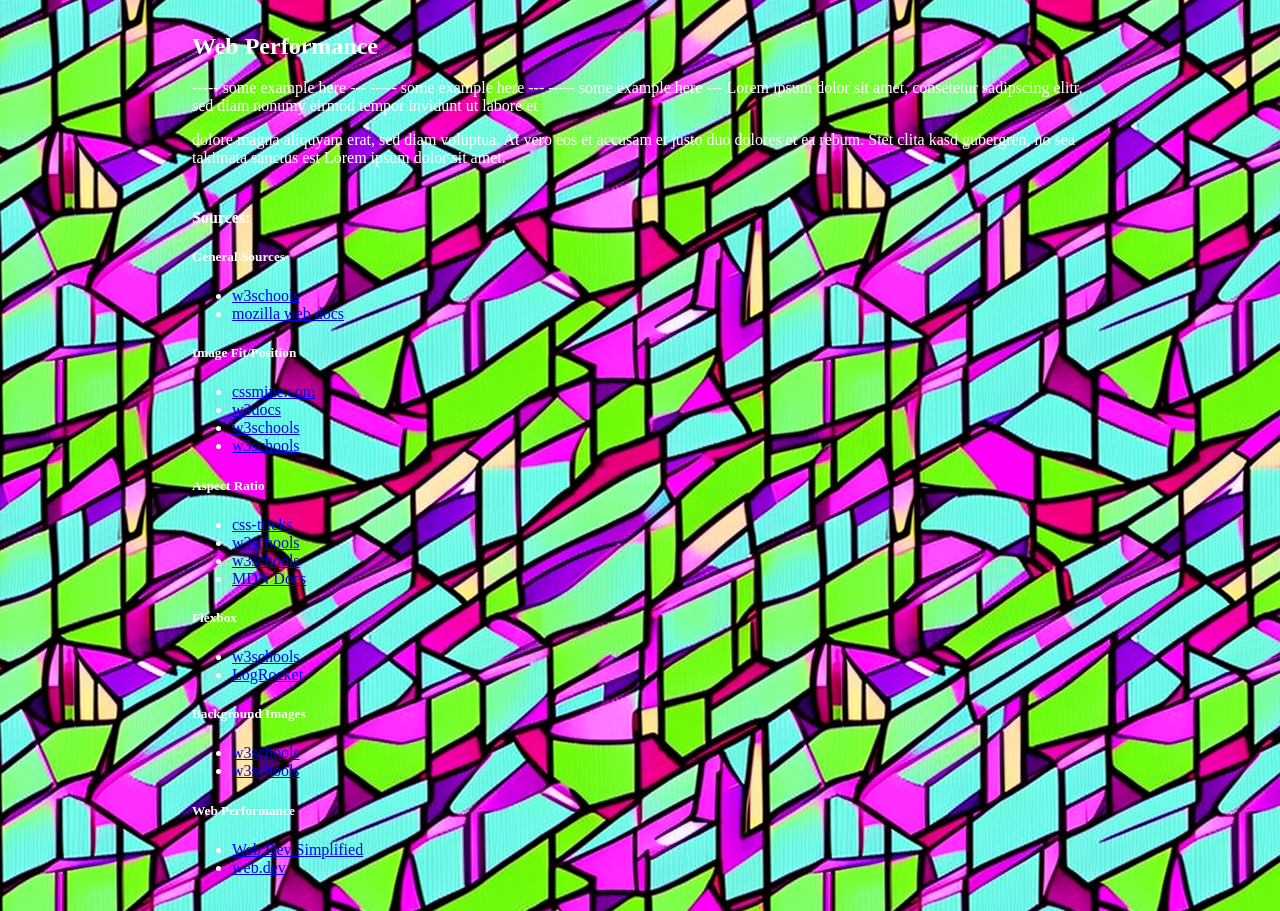
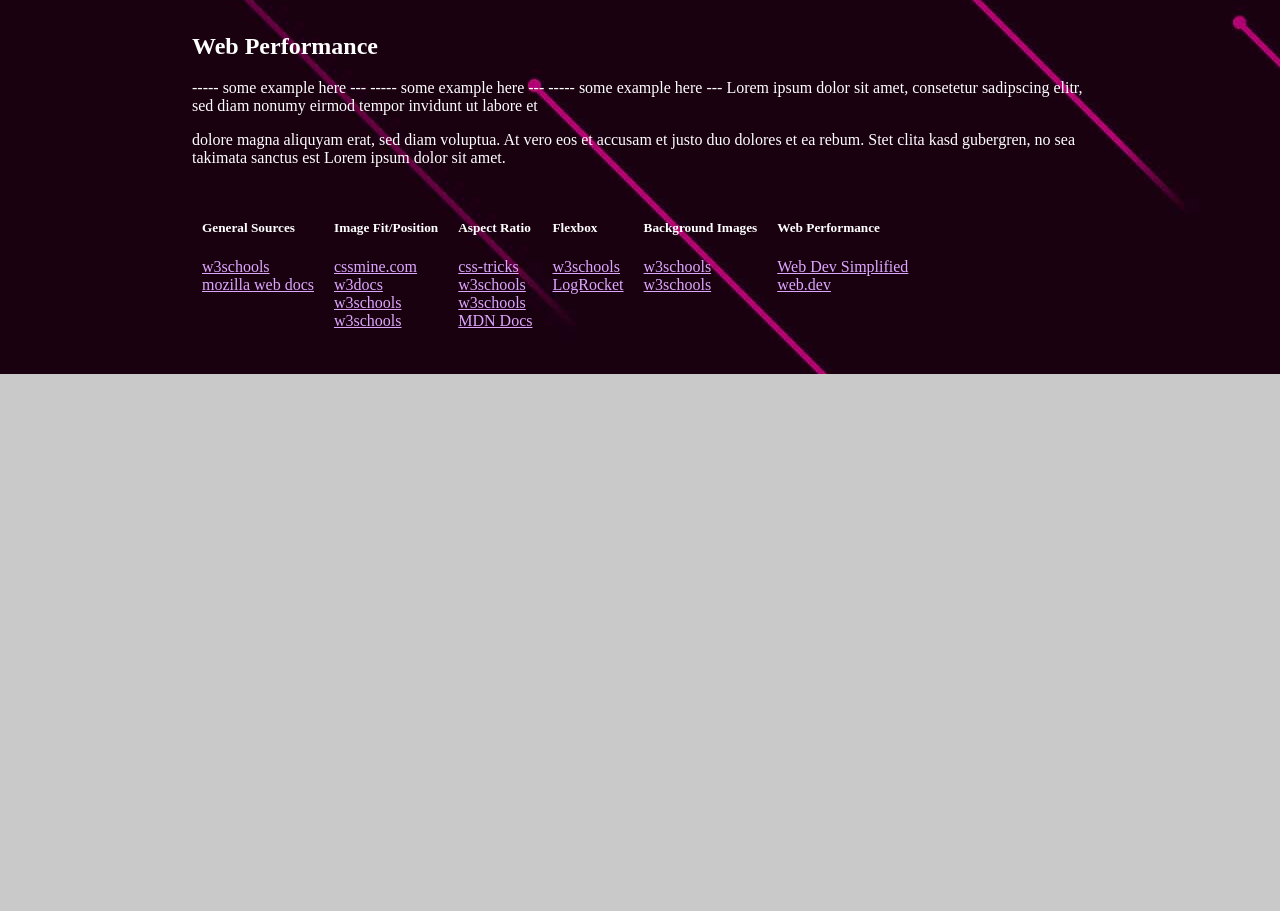
Before and after one commit to DavidGrasboeck/WDP-Images, a plain HTML site: page Summary/Summary.html in a window 1280 px wide. Shown: the part 1082-1993 px from the top of the page. After the commit the page ends 1456 px from the top, so only its background shows below. Drawn offline with Linux system fonts and the light colour scheme.

Commit message:
changing srcs and stuff

```diff
--- a/Summary/Summary.html
+++ b/Summary/Summary.html
@@ -76,7 +76,6 @@
         clita kasd gubergren, no sea takimata sanctus est Lorem ipsum dolor sit amet.
     </section>
     <footer>
-        <h4>Sources:</h4>
         <div class="source">
             <h5>General Sources</h5>
             <ul>
@@ -120,7 +119,7 @@
                     <a href="https://www.w3schools.com/Cssref/css_pr_aspect-ratio.php">w3schools</a>
                 </li>
                 <li>
-                    <a href="ttps://developer.mozilla.org/en-US/docs/Web/CSS/aspect-ratio">MDN Docs</a>
+                    <a href="https://developer.mozilla.org/en-US/docs/Web/CSS/aspect-ratio">MDN Docs</a>
                 </li>
             </ul>
         </div>
@@ -157,8 +156,8 @@
                 </li>
             </ul>
         </div>
-
     </footer>
 </body>
-<script src="./summary.js"></script>
+<!-- <script src="./summary.js"></script>
+    -->
 </html>
--- a/Summary/styles.css
+++ b/Summary/styles.css
@@ -3,6 +3,8 @@
   --background-color-secondary: #7d14be;
   --text-color-primary: #ffffff;
   --text-color-secondary: #303030;
+  --link-color: #dda7ff;
+  --link-color--clicked: #dda7ff;
 
   --font-family-body: Helvetica, Arial, sans-serif;
   --font-family-monospace: "VT323", "Courier New", Courier, monospace;
@@ -19,7 +21,7 @@ body{
     background-color: var(--background-color-primary);
     color: var(--text-color-primary);
     text-align: left;
-    background-image: url("../Images/bg2.png");
+    background-image: url("../Images/bg2.jpg");
     background-repeat: repeat;
 }
 section, footer{
@@ -28,6 +30,20 @@ section, footer{
     margin-left: auto;
     margin-right: auto;
 }
+footer {
+    display: flex;
+    flex-direction: row;
+}
+.source{
+   padding: 10px;
+}
+.source ul{
+    list-style-type: none;
+    padding-left: 0;
+}
+a{
+    color: var(--link-color);
+}
 /*
 section:nth-child(even){
     background-color: var(--background-color-secondary);
--- a/Summary/summary.js
+++ b/Summary/summary.js
@@ -9,11 +9,11 @@ function startTimer(durationInSeconds, callback) {
 
 window.onload = () => {
     var i = 1;
+    /*
     startTimer(1, () => {
-        console.log('asdf');
-
         document.body.style.backgroundImage = `url('../Images/bg${i}.jpg')`;
         i %= 6;
         i++;
     });
+    */
 };
```
